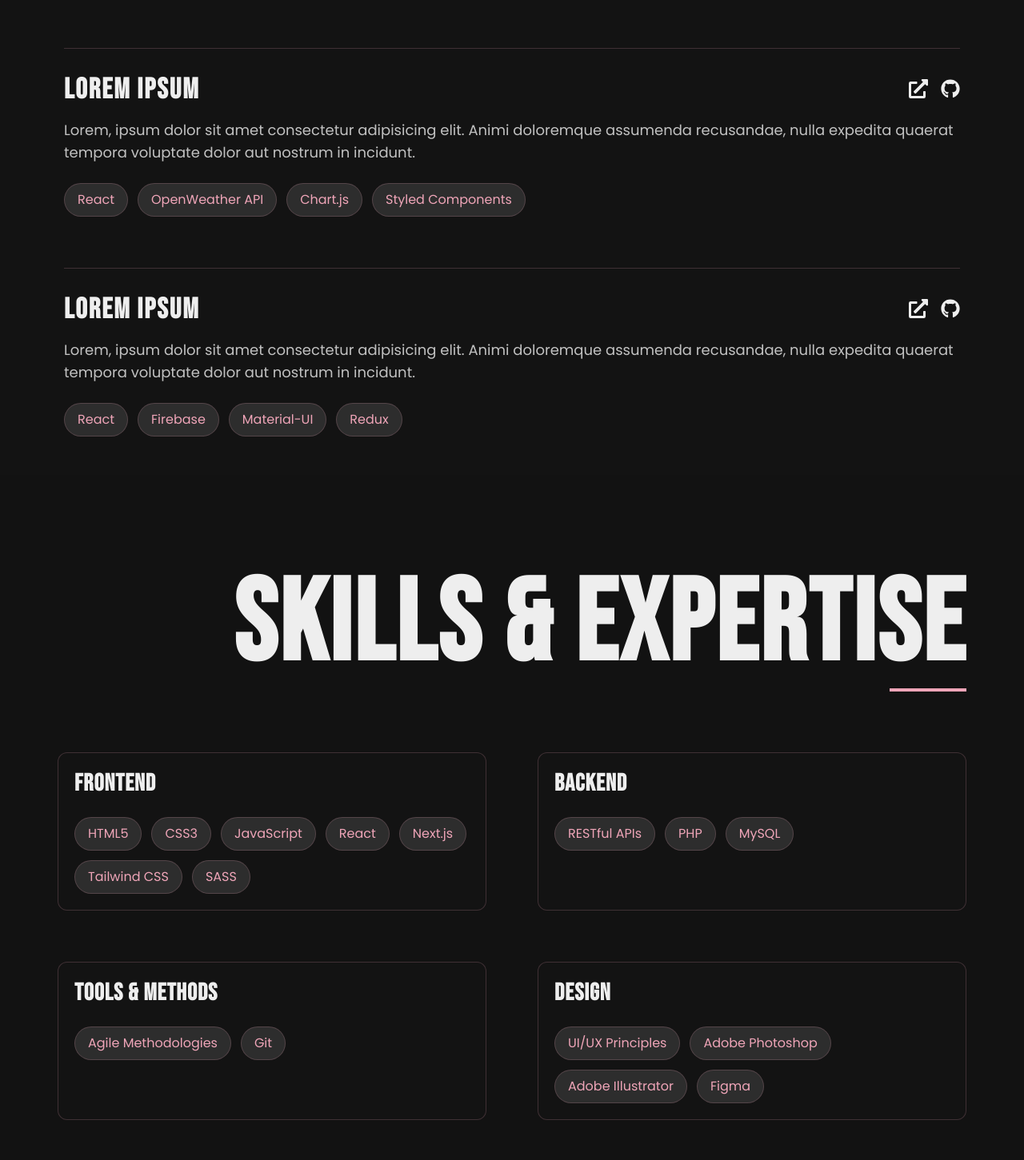
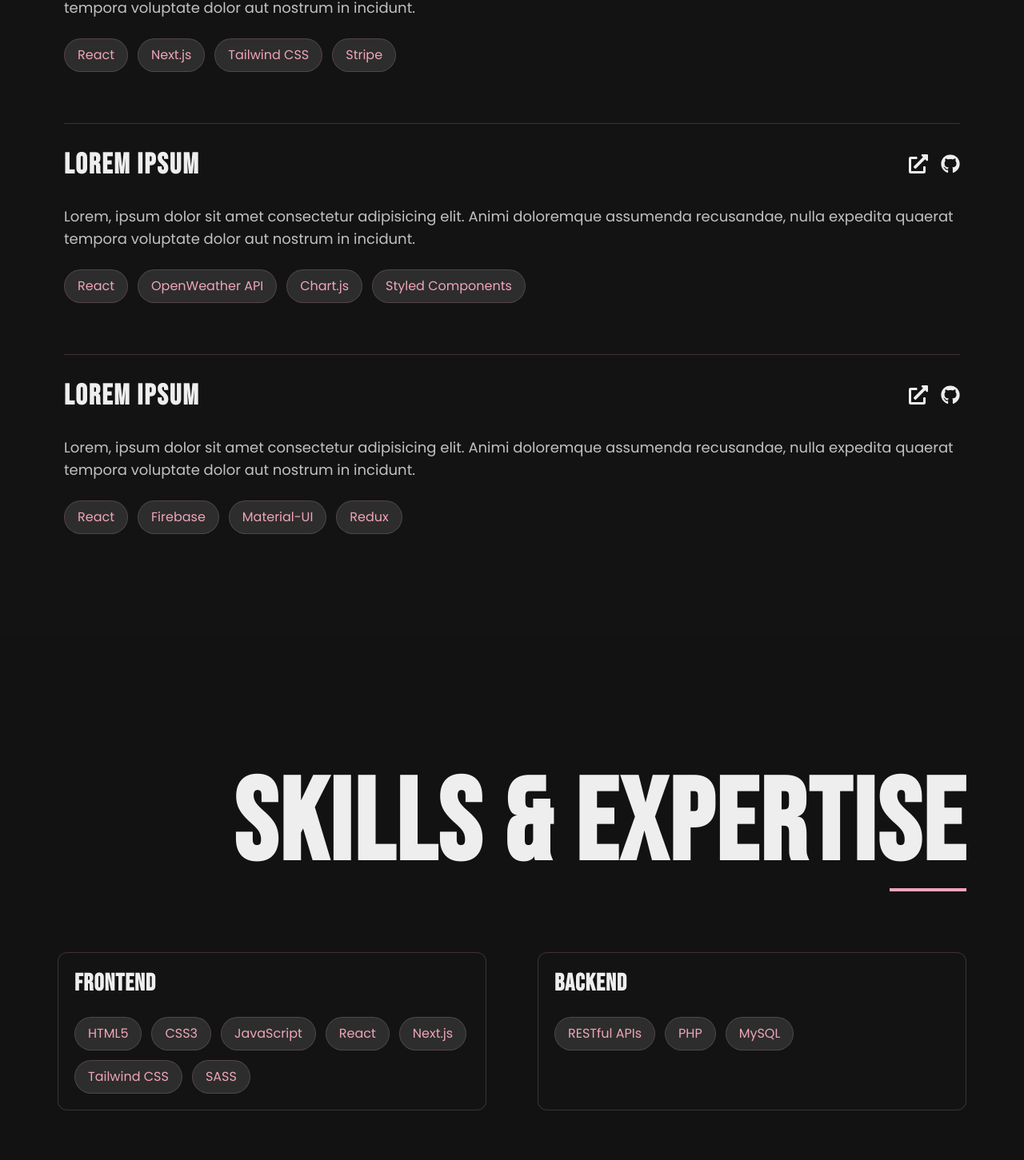
Before and after one commit to zarhaselene/portfolio, a Next.js app: page / in a window 1280 px wide. Shown: the part 1321-2772 px from the top of the page at 80% size. Built offline with nearby package versions, Linux system fonts and the light colour scheme.

Commit message:
Adjust padding and margin for layout sections to enhance spacing and visual hierarchy

```diff
--- a/src/app/layout/ExperienceEducation.jsx
+++ b/src/app/layout/ExperienceEducation.jsx
@@ -93,7 +93,7 @@ const ExperienceEducation = () => {
   return (
     <>
       {/* Experience Section */}
-      <section className="py-12 relative w-screen left-1/2 -translate-x-1/2 mt-12 pt-12 bg-primary/5 ">
+      <section className=" relative w-screen left-1/2 -translate-x-1/2 mt-12 md:py-16 lg:py-32 bg-primary/5 ">
         <div className="max-w-7xl mx-auto  px-[1rem] sm:px-[5rem] xl:px-[0]">
           <motion.h2
             initial="hidden"
@@ -150,7 +150,7 @@ const ExperienceEducation = () => {
       </section>
 
       {/* Education Section */}
-      <section className="py-8 lg:px-8">
+      <section className="mt-16 md:py-16 lg:py-32">
         <div className="max-w-7xl mx-auto">
           <motion.h2
             className="md:text-right"
--- a/src/app/layout/Footer.jsx
+++ b/src/app/layout/Footer.jsx
@@ -5,7 +5,7 @@ import { FaGithub, FaLinkedin, FaEnvelope } from "react-icons/fa";
 
 const Footer = () => {
   return (
-    <footer className="relative w-screen left-1/2 -translate-x-1/2  mt-12 pt-8 px-4 sm:px-10 bg-primary/5">
+    <footer className="relative w-screen left-1/2 -translate-x-1/2 pt-20 md:pt-12 pb-5 px-4 sm:px-10 bg-primary/5">
       <div className="max-w-7xl mx-auto text-center">
         <motion.div
           initial={{ opacity: 0, y: 50 }}
--- a/src/app/layout/ProjectsAndSkills.jsx
+++ b/src/app/layout/ProjectsAndSkills.jsx
@@ -137,7 +137,7 @@ const ProjectsAndSkills = () => {
   return (
     <div className="w-full min-h-screen">
       {/* Projects Section */}
-      <section className="py-12 relative w-screen left-1/2 -translate-x-1/2 mt-12 pt-12 bg-primary/5">
+      <section className="relative w-screen left-1/2 -translate-x-1/2 mt-12 md:py-16 lg:py-32 bg-primary/5">
         <div className="max-w-7xl mx-auto px-[1rem] sm:px-[5rem] xl:px-[0]">
           <motion.h2
             initial="hidden"
@@ -164,7 +164,7 @@ const ProjectsAndSkills = () => {
                   <h3 className="text-[2rem] tracking-[2px] lg:text-4xl font-bold">
                     {project.title}
                   </h3>
-                  <div className="flex gap-4">
+                  <div className="flex gap-4 mb-6">
                     <a
                       href={project.liveUrl}
                       className="hover:text-secondary hover:animate-jello transition-colors"
@@ -199,7 +199,7 @@ const ProjectsAndSkills = () => {
       </section>
 
       {/* Skills Section */}
-      <section className="py-16  lg:py-32 lg:px-8">
+      <section className="mt-12 md:py-16 lg:py-32 lg:px-8">
         <div className="max-w-7xl mx-auto">
           <motion.h2
             className="md:text-right"
```
